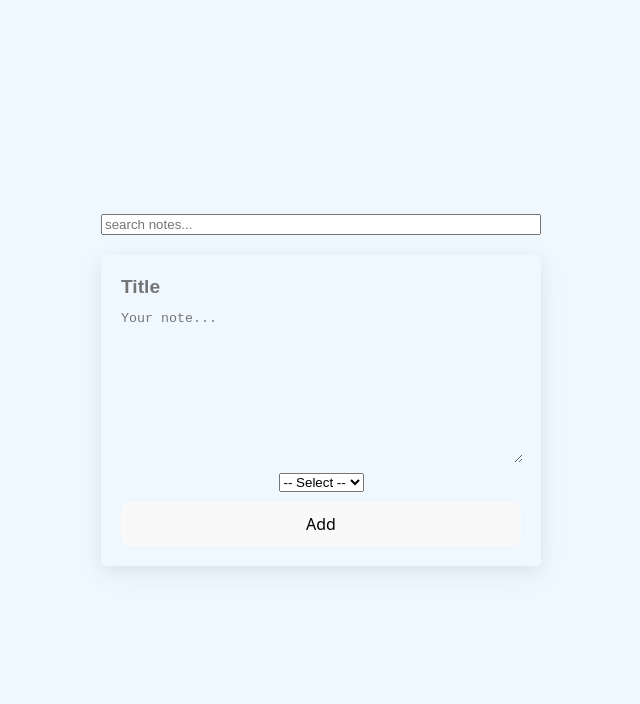
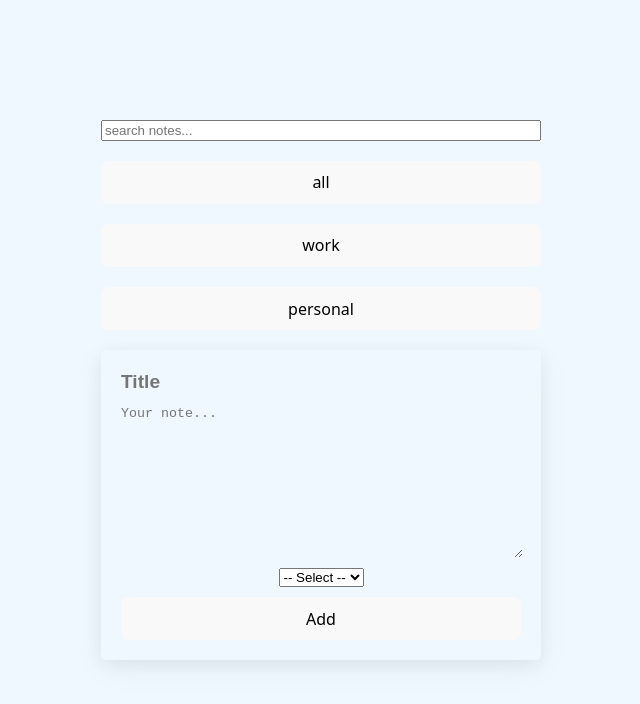
Before and after one commit to mishelld/QuickNotes-Project, a React (Vite) app in the folder QuickNotes-app/: page / in a window 1280 px wide. Shown: the top 704 px of the page, without its empty margins (319-959 px from the left). Built offline with nearby package versions, Linux system fonts and the light colour scheme.

Commit message:
Add filter buttons per category

```diff
--- a/QuickNotes-app/src/components/CreateNote.jsx
+++ b/QuickNotes-app/src/components/CreateNote.jsx
@@ -11,21 +11,17 @@ function CreateNote() {
   const [isOpen, setIsOpen] = useState(false);
   const [category, setCategory] = useState("");
   const [search, setSearch] = useState("");
+  const [selectedCategory, setSelectedCategory] = useState(null);
 
-  {
-    useEffect(() => {
-      if (search === "") {
-        setFilteredNotes(notes);
-      } else {
-        const new_notes = notes.filter(
-          (n) =>
-            n.title.toLowerCase().includes(search.toLowerCase()) ||
-            n.text.toLowerCase().includes(search.toLowerCase()),
-        );
-        setFilteredNotes(new_notes);
-      }
-    }, [search, notes]);
-  }
+  useEffect(() => {
+    const new_notes = notes.filter(
+      (n) =>
+        (!selectedCategory || n.category === selectedCategory) &&
+        (n.title.toLowerCase().includes(search.toLowerCase()) ||
+          n.text.toLowerCase().includes(search.toLowerCase())),
+    );
+    setFilteredNotes(new_notes);
+  }, [search, notes, selectedCategory]);
 
   useEffect(() => {
     const localNotes = localStorage.getItem("notes");
@@ -112,6 +108,27 @@ function CreateNote() {
           }}
           placeholder="search notes..."
         ></input>
+        <button
+          onClick={() => {
+            setSelectedCategory(null);
+          }}
+        >
+          all
+        </button>
+        <button
+          onClick={() => {
+            setSelectedCategory("work");
+          }}
+        >
+          work
+        </button>
+        <button
+          onClick={() => {
+            setSelectedCategory("personal");
+          }}
+        >
+          personal
+        </button>
         <div className="create-note">
           <input
             className="title"
```
